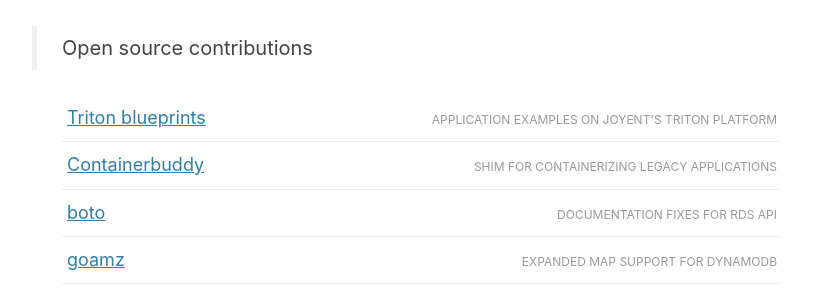
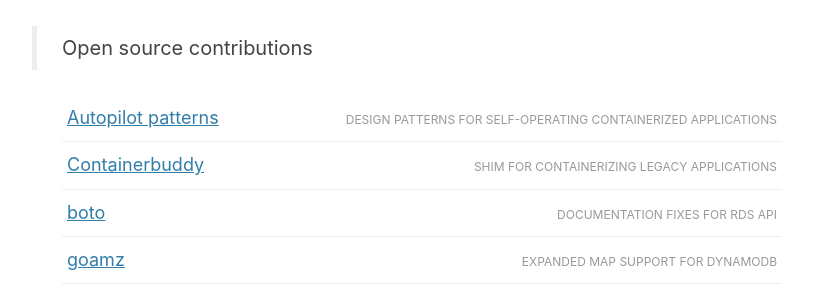
Before and after one commit to tgross/blog.0x74696d.com, a Jekyll site: the page built from community/index.md, in a window 1280 px wide and 900 px high, scrolled down 1799 px. Shown: the part 153-450 px from the top of the window, without its empty margins (218-1031 px from the left). Built offline with Jekyll 4.4.1, drawn with Linux system fonts in a browser that asks for light colours.

Commit message:
Update pointer for Triton blueprints to autopilotpattern org

```diff
--- a/_data/contrib.yml
+++ b/_data/contrib.yml
@@ -1,6 +1,6 @@
-- title: Triton blueprints
-  link: https://github.com/search?q=user%3Atgross+triton
-  what: application examples on Joyent's Triton platform
+- title: Autopilot patterns
+  link: https://github.com/autopilotpattern
+  what: design patterns for self-operating containerized applications
 
 - title: Containerbuddy
   link: https://github.com/joyent/containerbuddy
```
